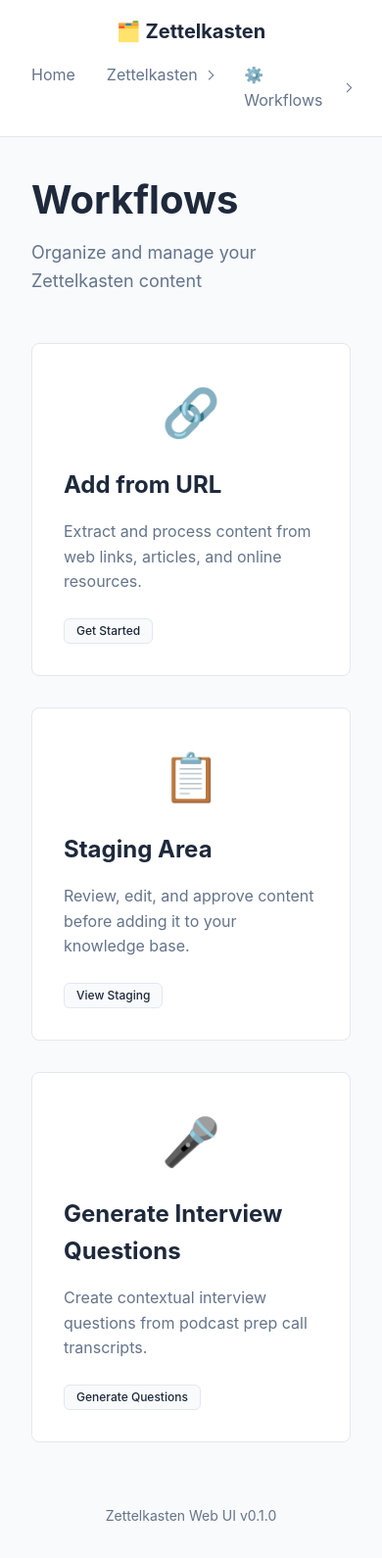
After one commit to gweinger/zettelkasten, a FastAPI app: template zettelkasten/web/templates/workflows.html in a window 390 px wide. The commit adds this page. Shown: the whole page at 98% size. Run offline with FastAPI, Linux system fonts and the light colour scheme; the template is opened without the code that fills it, so the values that code supplies are empty; parts of the project's set-up code (start-up, migrations or seed data) failed here and were passed over; some libraries are stand-ins or nearby versions.

Commit message:
Reorganize navigation: move Episodes under Zettelkasten, add Workflows main page
Navigation Changes:
- Moved Episodes from Workflows dropdown to Zettelkasten dropdown
- Renamed 'Podcast Episodes' menu item to just 'Episodes'
- Reordered Workflows dropdown to have 'Browse Workflows' at the top

New Features:
- Created /workflows main page (workflows.html) with workflow discovery cards
- Added 'Browse Workflows' navigation link to /workflows
- Workflows page shows 4 workflow options as interactive cards:
  * Add from URL - Extract content from web links
  * Staging Area - Review and approve content
  * Generate Interview Questions - Create questions from transcripts

Page includes:
- Responsive grid layout that adapts to screen size
- Hover effects on workflow cards
- Clear descriptions and Get Started buttons
- Icon-based visual identification for each workflow

🤖 Generated with [Claude Code](https://claude.com/claude-code)

Co-Authored-By: Claude <noreply@anthropic.com>

```diff
--- a/zettelkasten/web/app.py
+++ b/zettelkasten/web/app.py
@@ -465,6 +465,19 @@ async def remove_episode(request: Request, episode_name: str, background_tasks:
 
 
 # Workflow Routes
+@app.get("/workflows", response_class=HTMLResponse)
+async def workflows_main(request: Request):
+    """Show the main workflows page."""
+    return templates.TemplateResponse(
+        "workflows.html",
+        {
+            "request": request,
+            "vault_name": config.vault_name,
+            "active_section": "workflows",
+        }
+    )
+
+
 @app.get("/workflows/interview-questions", response_class=HTMLResponse)
 async def workflow_interview_questions(request: Request):
     """Show the generate interview questions workflow page."""
--- a/zettelkasten/web/templates/base.html
+++ b/zettelkasten/web/templates/base.html
@@ -20,6 +20,7 @@
                         <li><a href="/indexes/concepts" {% if active_section == 'concepts' %}class="active"{% endif %}>Concepts</a></li>
                         <li><a href="/indexes/people" {% if active_section == 'people' %}class="active"{% endif %}>People</a></li>
                         <li><a href="/indexes/sources" {% if active_section == 'sources' %}class="active"{% endif %}>Sources</a></li>
+                        <li><a href="/episodes" {% if active_section == 'episodes' %}class="active"{% endif %}>Episodes</a></li>
                     </ul>
                 </li>
 
@@ -27,9 +28,9 @@
                 <li class="nav-dropdown">
                     <a href="#" class="nav-dropdown-trigger">⚙️ Workflows</a>
                     <ul class="nav-submenu">
+                        <li><a href="/workflows" {% if active_section == 'workflows' %}class="active"{% endif %}>Browse Workflows</a></li>
                         <li><a href="/add-url" {% if active_section == 'add-url' %}class="active"{% endif %}>Add from URL</a></li>
                         <li><a href="/staging" {% if active_section == 'staging' %}class="active"{% endif %}>Staging Area</a></li>
-                        <li><a href="/episodes" {% if active_section == 'episodes' %}class="active"{% endif %}>Podcast Episodes</a></li>
                         <li><a href="/workflows/interview-questions" {% if active_section == 'interview-questions' %}class="active"{% endif %}>Generate Interview Questions</a></li>
                     </ul>
                 </li>
--- /dev/null
+++ b/zettelkasten/web/templates/workflows.html
@@ -0,0 +1,92 @@
+{% extends "base.html" %}
+
+{% block title %}Workflows - Zettelkasten{% endblock %}
+
+{% block content %}
+<div class="workflows-container">
+    <h1>Workflows</h1>
+    <p class="subtitle">Organize and manage your Zettelkasten content</p>
+
+    <div class="workflows-grid">
+        <!-- Add from URL Card -->
+        <div class="workflow-card">
+            <div class="workflow-icon">🔗</div>
+            <h2>Add from URL</h2>
+            <p>Extract and process content from web links, articles, and online resources.</p>
+            <a href="/add-url" class="btn-small">Get Started</a>
+        </div>
+
+        <!-- Staging Area Card -->
+        <div class="workflow-card">
+            <div class="workflow-icon">📋</div>
+            <h2>Staging Area</h2>
+            <p>Review, edit, and approve content before adding it to your knowledge base.</p>
+            <a href="/staging" class="btn-small">View Staging</a>
+        </div>
+
+        <!-- Generate Interview Questions Card -->
+        <div class="workflow-card">
+            <div class="workflow-icon">🎤</div>
+            <h2>Generate Interview Questions</h2>
+            <p>Create contextual interview questions from podcast prep call transcripts.</p>
+            <a href="/workflows/interview-questions" class="btn-small">Generate Questions</a>
+        </div>
+    </div>
+</div>
+
+<style>
+.workflows-container {
+    max-width: 1200px;
+    margin: 0 auto;
+}
+
+.workflows-container h1 {
+    font-size: 2.5rem;
+    margin-bottom: 0.5rem;
+}
+
+.workflows-grid {
+    display: grid;
+    grid-template-columns: repeat(auto-fit, minmax(300px, 1fr));
+    gap: 2rem;
+    margin-top: 3rem;
+}
+
+.workflow-card {
+    background: var(--background);
+    border: 1px solid var(--border);
+    border-radius: 0.5rem;
+    padding: 2rem;
+    transition: transform 0.2s, box-shadow 0.2s;
+    display: flex;
+    flex-direction: column;
+}
+
+.workflow-card:hover {
+    transform: translateY(-2px);
+    box-shadow: 0 4px 12px rgba(0, 0, 0, 0.1);
+}
+
+.workflow-icon {
+    font-size: 3rem;
+    margin-bottom: 1rem;
+    text-align: center;
+}
+
+.workflow-card h2 {
+    font-size: 1.5rem;
+    margin-bottom: 1rem;
+    color: var(--text);
+}
+
+.workflow-card p {
+    color: var(--text-muted);
+    margin-bottom: 1.5rem;
+    flex-grow: 1;
+}
+
+.workflow-card .btn-small {
+    align-self: flex-start;
+}
+</style>
+{% endblock %}
```
